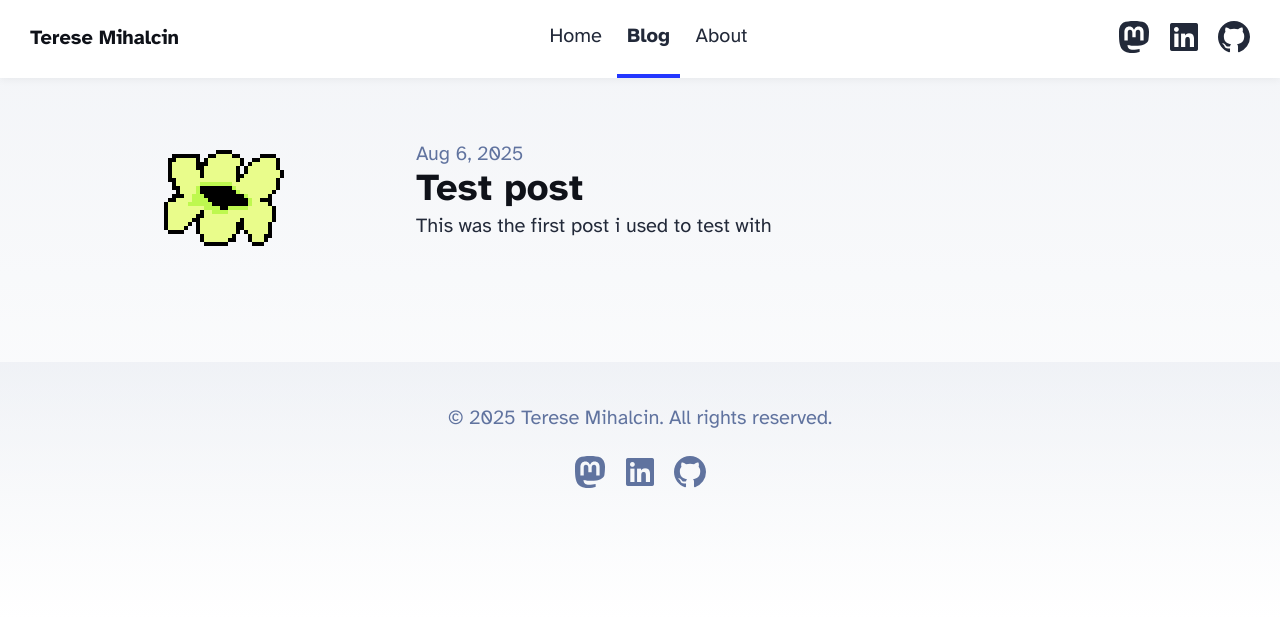
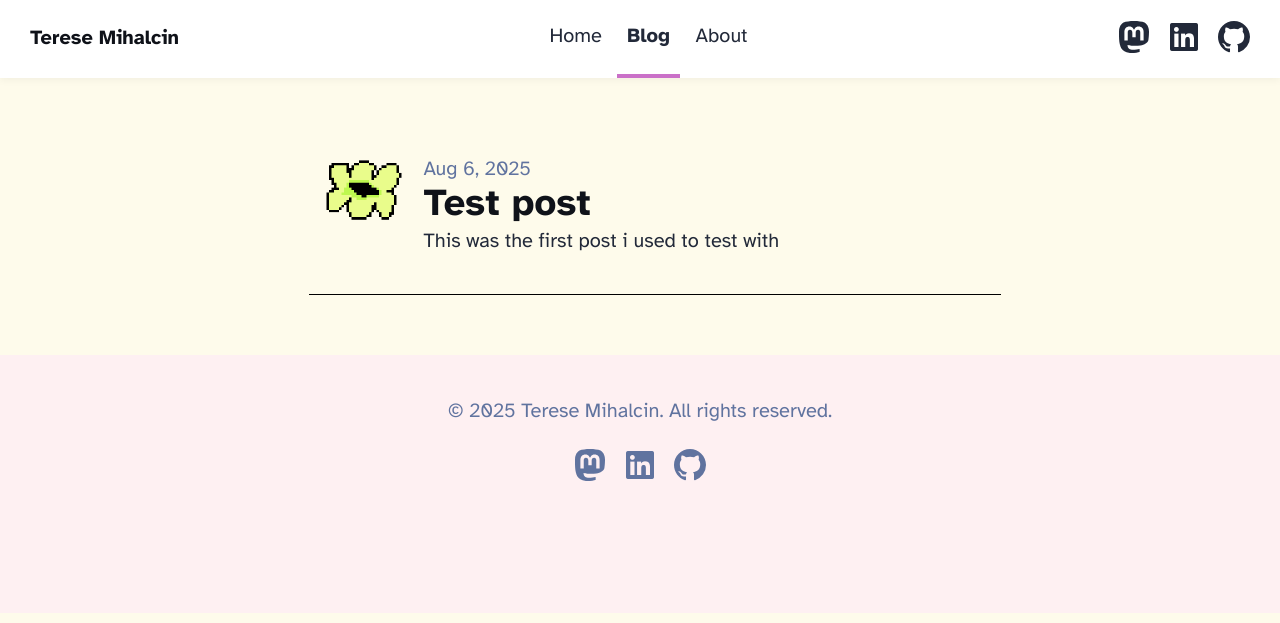
Before and after one commit to TereseMihalcin/a-new-me, an Astro site: page /blog in a window 1280 px wide. Built offline with nearby package versions, Linux system fonts and the light colour scheme; Astro itself is replaced by a stand-in of ours.

Commit message:
style trials

```diff
--- a/src/components/BaseHead.astro
+++ b/src/components/BaseHead.astro
@@ -58,3 +58,6 @@ const { title, description, image = FallbackImage } = Astro.props;
 
 <!-- Font Awesome -->
 <script src="https://kit.fontawesome.com/c891127572.js" crossorigin="anonymous"></script>
+
+<link href="https://cdn.jsdelivr.net/npm/bootstrap@5.3.8/dist/css/bootstrap.min.css" rel="stylesheet" integrity="sha384-sRIl4kxILFvY47J16cr9ZwB07vP4J8+LH7qKQnuqkuIAvNWLzeN8tE5YBujZqJLB" crossorigin="anonymous">
+<script src="https://cdn.jsdelivr.net/npm/bootstrap@5.3.8/dist/js/bootstrap.bundle.min.js" integrity="sha384-FKyoEForCGlyvwx9Hj09JcYn3nv7wiPVlz7YYwJrWVcXK/BmnVDxM+D2scQbITxI" crossorigin="anonymous"></script>
--- a/src/components/Footer.astro
+++ b/src/components/Footer.astro
@@ -37,7 +37,7 @@ const today = new Date();
 <style>
 	footer {
 		padding: 2em 1em 6em 1em;
-		background: linear-gradient(var(--gray-gradient)) no-repeat;
+		background: #fef0f2;
 		color: rgb(var(--gray));
 		text-align: center;
 	}
--- a/src/pages/blog/index.astro
+++ b/src/pages/blog/index.astro
@@ -19,11 +19,12 @@ const posts = (await getCollection('myblog')).sort(
 		<style>
 			main {
 				width: 960px;
+				/* background: lightblue; */
 			}
 			ul {
 				display: flex;
 				flex-wrap: wrap;
-				gap: 2rem;
+				justify-content: center;
 				list-style-type: none;
 				margin: 0;
 				padding: 0;
@@ -33,16 +34,15 @@ const posts = (await getCollection('myblog')).sort(
 			}
 			ul li {
 				display: flex;
+				padding: 15px;
+				border-bottom: solid black 1px;
 			}
 			ul a * {
 				transition: 0.2s ease;
 			}
-			ul li:first-child {
+			ul li {
 				width: 100%;
-				margin-bottom: 1rem;
-			}
-			ul li:first-child img {
-				width: 50%;
+				gap: 20px;
 			}
 			ul li:first-child .title {
 				font-size: 2.369rem;
@@ -53,6 +53,9 @@ const posts = (await getCollection('myblog')).sort(
 			}
 			ul li a {
 				display: block;
+			}
+			.image {
+				max-width: 12%;
 			}
 			.title {
 				margin: 0;
@@ -66,6 +69,13 @@ const posts = (await getCollection('myblog')).sort(
 			.desc {
 				margin: 0;
 				color: rgb(var(--gray-dark));
+			}
+			.text-fade {
+				opacity: 50%;
+				background-color: linear-gradient(var(--gray-gradient)) no-repeat;
+				position: relative;
+				right: 60px;
+				padding: 20px 40px;
 			}
 			ul a:hover li h4 {
 				color: rgb(var(--accent));
@@ -92,9 +102,9 @@ const posts = (await getCollection('myblog')).sort(
 						posts.map((post) => (
 						<a href={`/myblog/${post.id}/`}>
 							<li>
-								<div class="imaage">
+								<div class="image">
 									{post.data.heroImage && (
-										<Image width={720} height={360} src={post.data.heroImage} alt="" />
+										<Image src={post.data.heroImage} alt="" />
 									)}
 								</div>
 								<div class="data">
@@ -102,9 +112,10 @@ const posts = (await getCollection('myblog')).sort(
 										<FormattedDate date={post.data.pubDate} />
 									</p>
 									<h4 class="title">{post.data.title}</h4>
-									<p class="desc">
-										{post.data.description}
-									</p>
+									<div class="d-flex">
+										<p class="desc">{post.data.description}</p>
+										<p class="text-fadeno"></p>
+									</div>
 								</div>
 							</li>
 						</a>
--- a/src/styles/global.css
+++ b/src/styles/global.css
@@ -5,13 +5,15 @@
  */
 
 :root {
-	--accent: #2337ff;
+	--accent: #ca70c8ff;
 	--accent-dark: #000d8a;
 	--black: 15, 18, 25;
 	--gray: 96, 115, 159;
 	--gray-light: 229, 233, 240;
 	--gray-dark: 34, 41, 57;
 	--gray-gradient: rgba(var(--gray-light), 50%), #fff;
+	--gold: #cfb112ff;
+	--cream: #fefbeb;
 	--box-shadow:
 		0 2px 6px rgba(var(--gray), 25%), 0 8px 24px rgba(var(--gray), 33%), 0 16px 32px
 		rgba(var(--gray), 33%);
@@ -35,7 +37,7 @@ body {
 	margin: 0;
 	padding: 0;
 	text-align: left;
-	background: linear-gradient(var(--gray-gradient)) no-repeat;
+	background: var(--cream);
 	background-size: 100% 600px;
 	word-wrap: break-word;
 	overflow-wrap: break-word;
```
